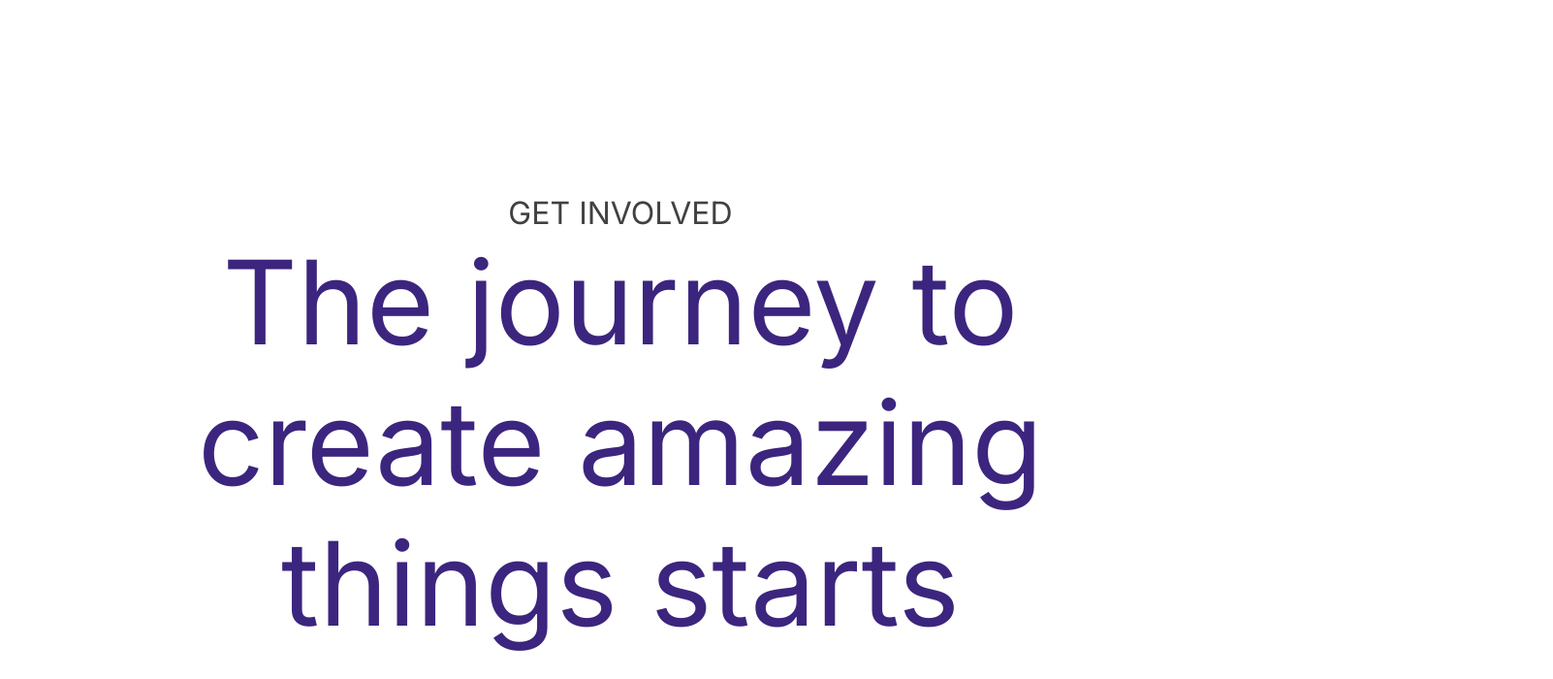
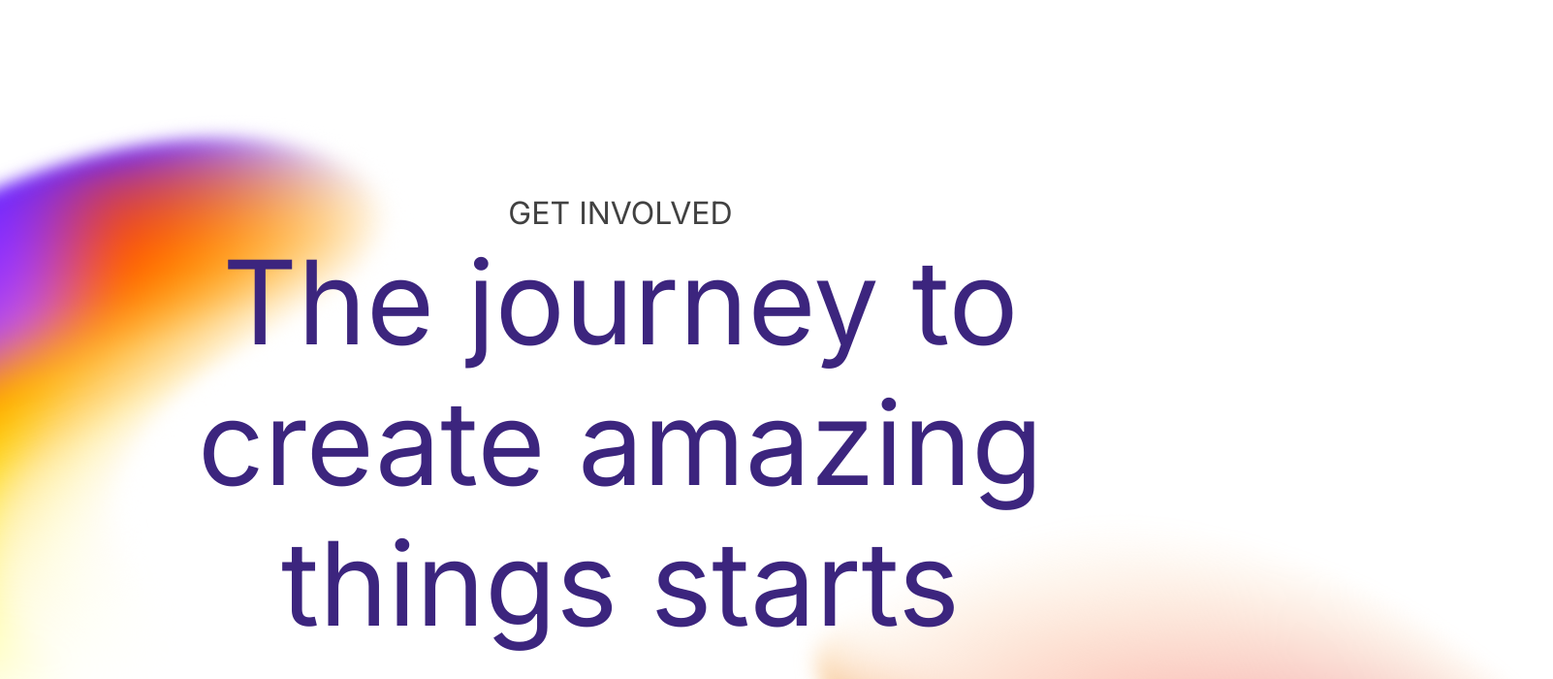
Before and after one commit to include-davis/website-2023, a Next.js app: page /get-involved in a window 1280 px wide. Shown: the top 700 px of the page at 97% size, 1602 px wide, since content can reach past the window. Built offline with nearby package versions, Linux system fonts and the light colour scheme.

Commit message:
added panel graphics

```diff
--- a/src/pages/components/get-involved/header.tsx
+++ b/src/pages/components/get-involved/header.tsx
@@ -6,6 +6,18 @@ import Image from 'next/image';
 export default function Header(): ReactElement {
   return (
     <div className={styles.header}>
+      <Image
+        src='/get-involved/svgs/mesh-left.png'
+        width={667}
+        height={642}
+        alt='Mesh gradient graphic'
+        className={styles.meshLeft}/>
+        <Image
+        src='/get-involved/svgs/mesh-right.png'
+        width={905}
+        height={674}
+        alt='Mesh gradient graphic'
+        className={styles.meshRight}/>
       <div className={styles.cta}>
         <p style={{color: 'var(--text-black-light)'}}>GET INVOLVED</p>
         <h1 className={styles.hook}>The journey to create amazing things starts here</h1>
@@ -33,13 +45,3 @@ export default function Header(): ReactElement {
     </div>
   );
 }
-        {/* <Image
-        src='/get-involved/svgs/mesh-left.png'
-        width={668}
-        height={642}
-        alt='Mesh gradient graphic'/>
-        <Image
-        src='/get-involved/svgs/mesh-right.png'
-        width={668}
-        height={642}
-        alt='Mesh gradient graphic'/> */}
--- a/src/styles/get-involved/header.module.scss
+++ b/src/styles/get-involved/header.module.scss
@@ -1,6 +1,23 @@
 .header {
   padding: 200px 200px;
 }
+
+.meshLeft {
+  position: absolute;
+  left: -120px;
+  top: 100px;
+  transform: rotate(-15deg);
+  filter: blur(7px);
+}
+
+.meshRight {
+  position: absolute;
+  right: -250px;
+  top: 450px;
+  transform: rotate(15deg);
+  filter: blur(7px);
+}
+
 .hook, .button {
   color: var(--include-purple);
   text-align: center;
@@ -9,6 +26,7 @@
 .numberText, .recruitmentInfo {
   color: var(--text-black-light);
 }
+
 .button {
   background-color: transparent;
   border: 1px solid var(--include-purple);
@@ -19,9 +37,12 @@
 }
 
 .cta {
+  position: relative;
   display: flex;
   flex-direction: column;
   align-items: center;
+  max-width: 1000px;
+  margin: auto;
 }
 
 .numberText {
@@ -33,7 +54,6 @@
   align-items: center;
   justify-content: center;
   column-gap: 217px;
-
   margin-top: 20px;
 }
 
```
